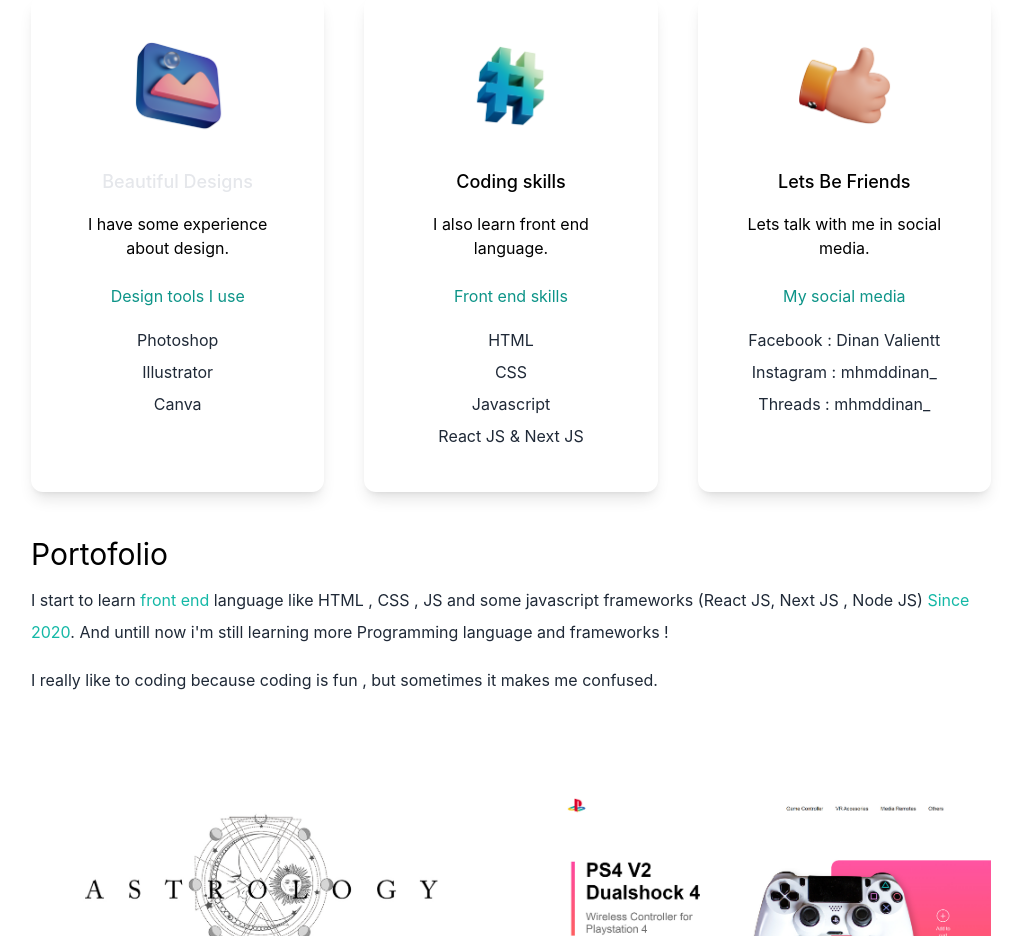
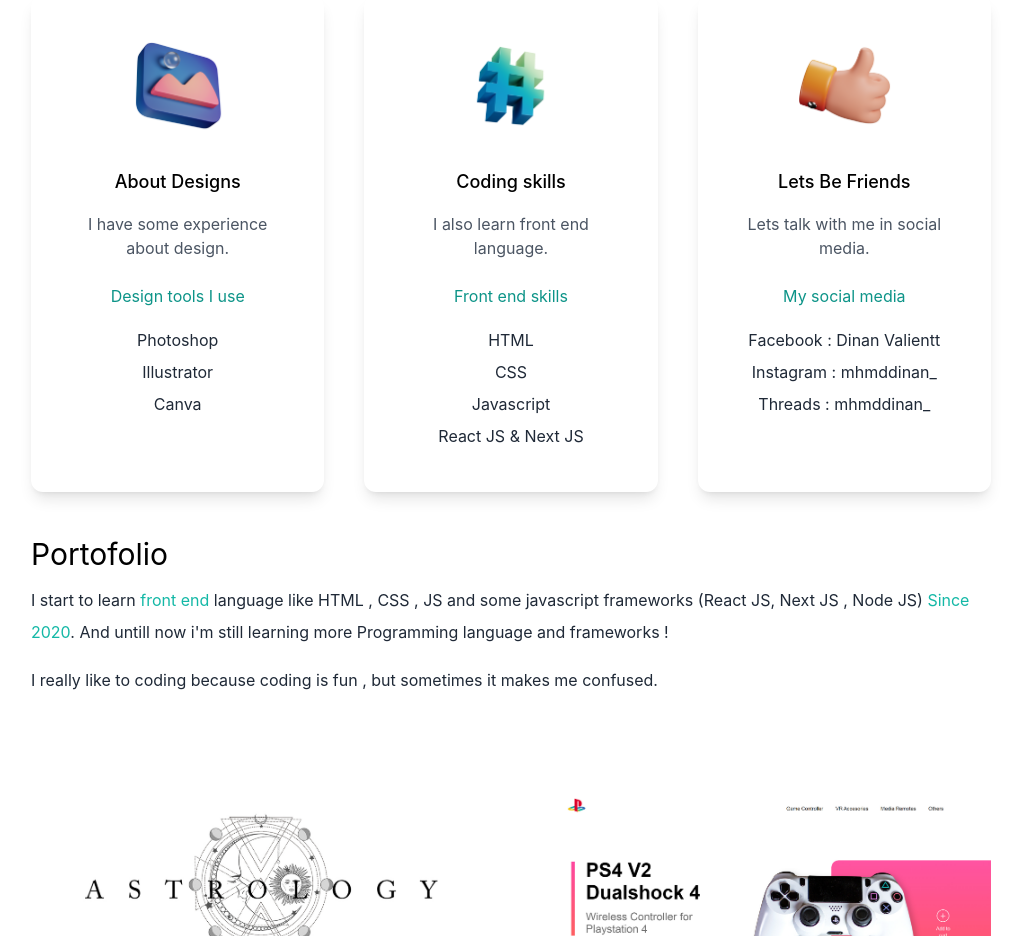
Before and after one commit to Dxlgnds/portofolio-nextjs, a Next.js app: page / in a window 1280 px wide. Shown: the part 1180-2116 px from the top of the page, without its empty margins (129-1151 px from the left). Built offline with nearby package versions, Linux system fonts and the light colour scheme.

Commit message:
Update index.js

```diff
--- a/pages/index.js
+++ b/pages/index.js
@@ -68,8 +68,8 @@ export default function Home() {
             <div className="text-center shadow-lg p-10 rounded-xl my-10 dark:bg-white flex-1">
 
             <Image src={design} width={100} height={100} className="mx-auto" />
-            <h3 className="text-gray-200 text-lg font-medium pt-8 pb-2">Beautiful Designs</h3>
-            <p className="py-2">I have some experience about design.</p>
+            <h3 className="text-black text-lg font-medium pt-8 pb-2">About Designs</h3>
+            <p className="text-gray-600 py-2">I have some experience about design.</p>
             <h4 className="py-4 text-teal-600">Design tools I use</h4>
             <p className="text-gray-800 py-1">Photoshop</p>
             <p className="text-gray-800 py-1">Illustrator</p>
@@ -80,8 +80,8 @@ export default function Home() {
             <div className="text-center shadow-lg p-10 rounded-xl my-10 dark:bg-white flex-1">
 
             <Image src={code} width={100} height={100} className="mx-auto" />
-            <h3 className="text-lg font-medium pt-8 pb-2">Coding skills</h3>
-            <p className="py-2">I also learn front end language.</p>
+            <h3 className="text-black text-lg font-medium pt-8 pb-2">Coding skills</h3>
+            <p className="text-gray-600 py-2">I also learn front end language.</p>
             <h4 className="py-4 text-teal-600">Front end skills</h4>
             <p className="text-gray-800 py-1">HTML</p>
             <p className="text-gray-800 py-1">CSS</p>
@@ -92,8 +92,8 @@ export default function Home() {
 
             <div className="text-center shadow-lg p-10 rounded-xl my-10 dark:bg-white flex-1">
             <Image src={consulting} width={100} height={100} className="mx-auto" />
-            <h3 className="text-lg font-medium pt-8 pb-2">Lets Be Friends</h3>
-            <p className="py-2">Lets talk with me in social media.</p>
+            <h3 className="text-black text-lg font-medium pt-8 pb-2">Lets Be Friends</h3>
+            <p className="text-gray-600 py-2">Lets talk with me in social media.</p>
             <h4 className="py-4 text-teal-600">My social media</h4>
             <p className="text-gray-800 py-1">Facebook : Dinan Valientt</p>
             <p className="text-gray-800 py-1">Instagram : mhmddinan_
```
